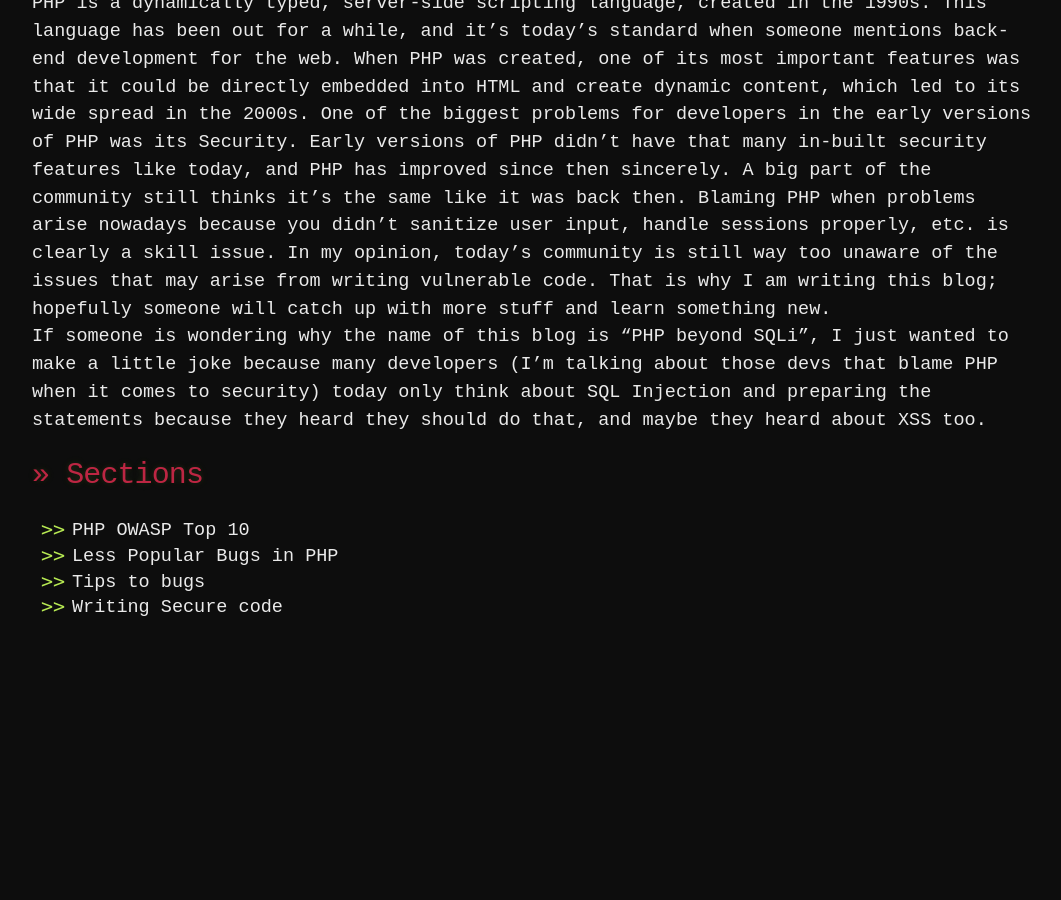
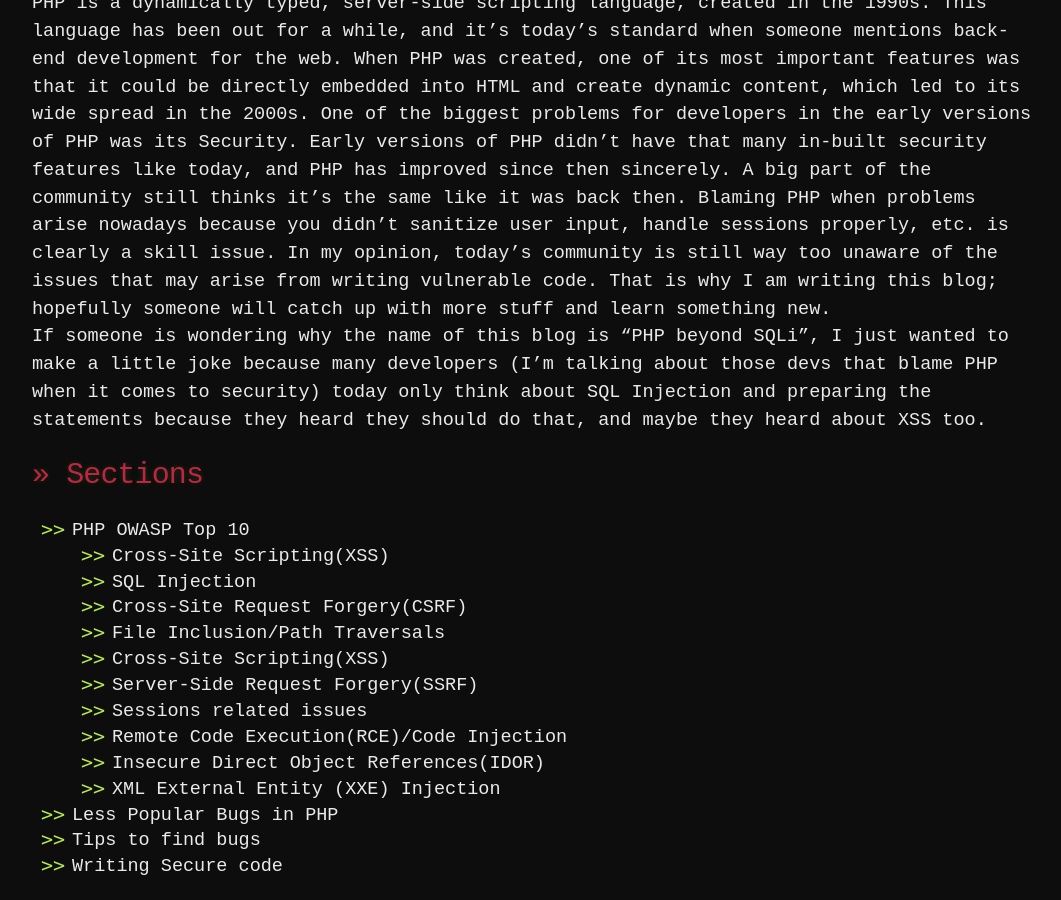
Before and after one commit to 20kilograma/blog, a Jekyll site: the page built from php-sec.md, in a window 1280 px wide and 900 px high, scrolled down 686 px. Shown: the whole window, without its empty margins (108-1169 px from the left). Built offline with Jekyll 4.4.1, drawn with Linux system fonts in a browser that asks for light colours; some web fonts are replaced; our own code applies the rules of GitHub Pages for plain Markdown files; before the commit the page ends 1327 px from its top, so only the background shows below that.

Commit message:
Update php-sec.md

```diff
--- a/php-sec.md
+++ b/php-sec.md
@@ -11,7 +11,19 @@
 # >> Sections
 <ul>
   <li>PHP OWASP Top 10</li>
+  <ul>
+    <li>Cross-Site Scripting(XSS)</li>
+    <li>SQL Injection</li>
+    <li>Cross-Site Request Forgery(CSRF)</li>
+    <li>File Inclusion/Path Traversals</li>
+    <li>Cross-Site Scripting(XSS)</li>
+    <li>Server-Side Request Forgery(SSRF)</li>
+    <li>Sessions related issues</li>
+    <li>Remote Code Execution(RCE)/Code Injection</li>
+    <li>Insecure Direct Object References(IDOR)</li>
+    <li>XML External Entity (XXE) Injection</li>
+  </ul>
   <li>Less Popular Bugs in PHP</li>
-  <li>Tips to bugs</li>
+  <li>Tips to find bugs</li>
   <li>Writing Secure code</li>
 </ul>
```
